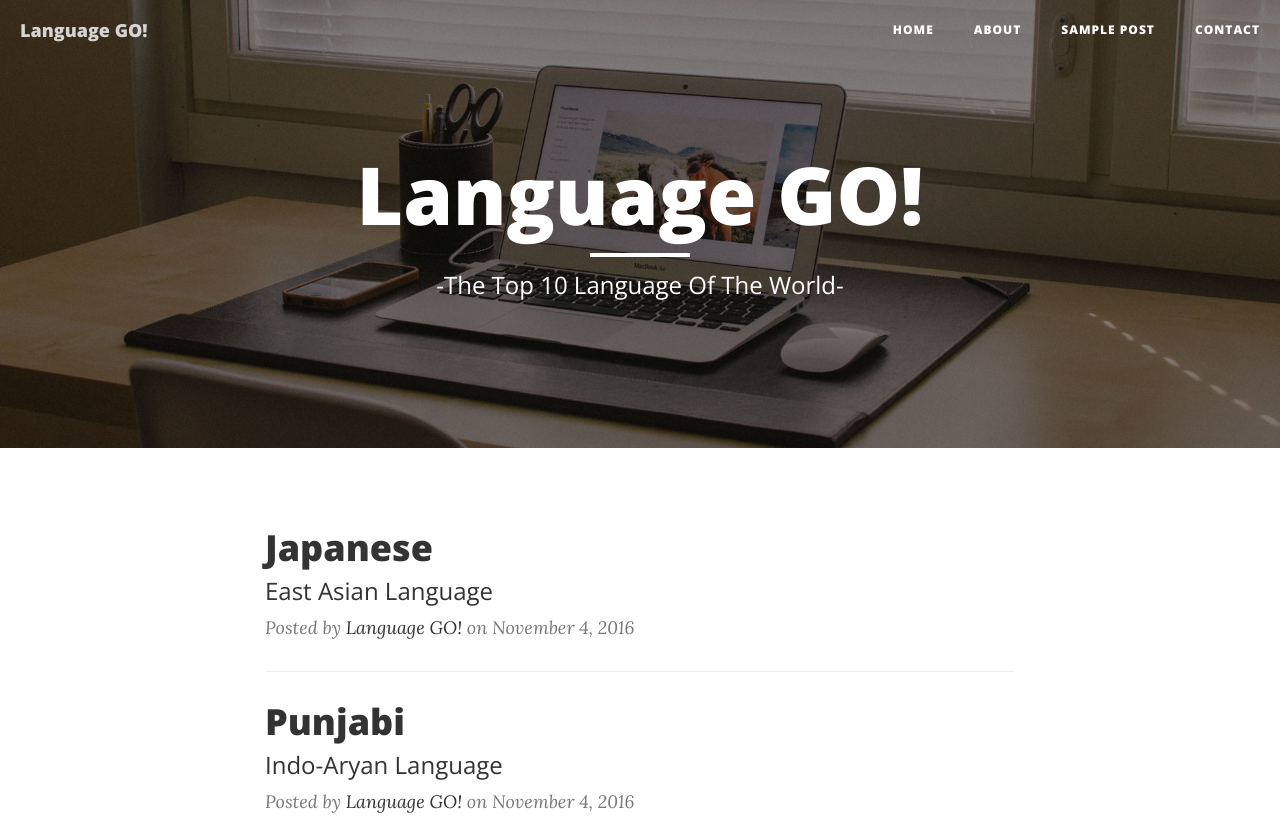
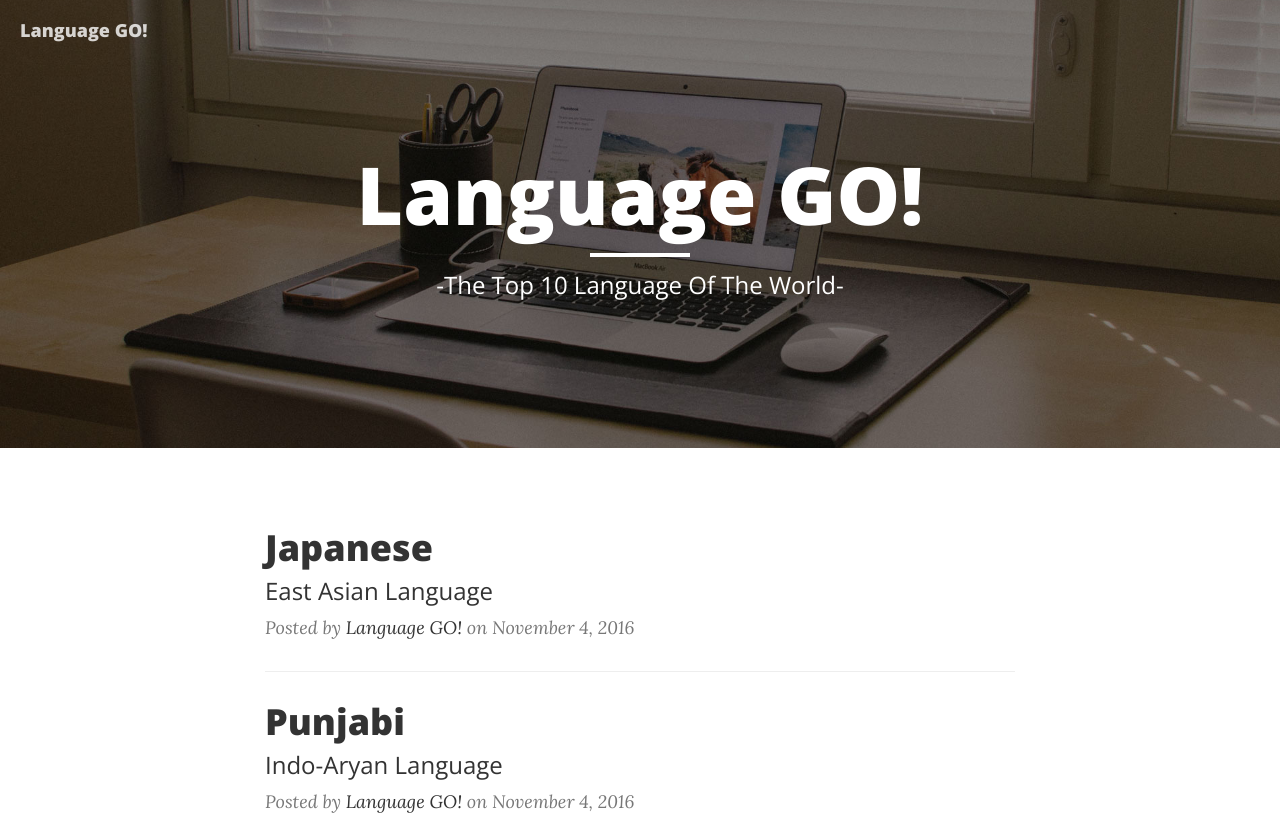
Before and after one commit to jasper626/Blog-Website--Language-GO-, a website: page index3.html in a window 1280 px wide. Shown: the top 818 px of the page. Drawn offline with nearby package versions, Linux system fonts and the light colour scheme.

Commit message:
Update index3.html

```diff
--- a/index3.html
+++ b/index3.html
@@ -46,22 +46,7 @@
             </div>
 
             <!-- Collect the nav links, forms, and other content for toggling -->
-            <div class="collapse navbar-collapse" id="bs-example-navbar-collapse-1">
-                <ul class="nav navbar-nav navbar-right">
-                    <li>
-                        <a href="index.html">Home</a>
-                    </li>
-                    <li>
-                        <a href="about.html">About</a>
-                    </li>
-                    <li>
-                        <a href="post.html">Sample Post</a>
-                    </li>
-                    <li>
-                        <a href="contact.html">Contact</a>
-                    </li>
-                </ul>
-            </div>
+
             <!-- /.navbar-collapse -->
         </div>
         <!-- /.container -->
```
